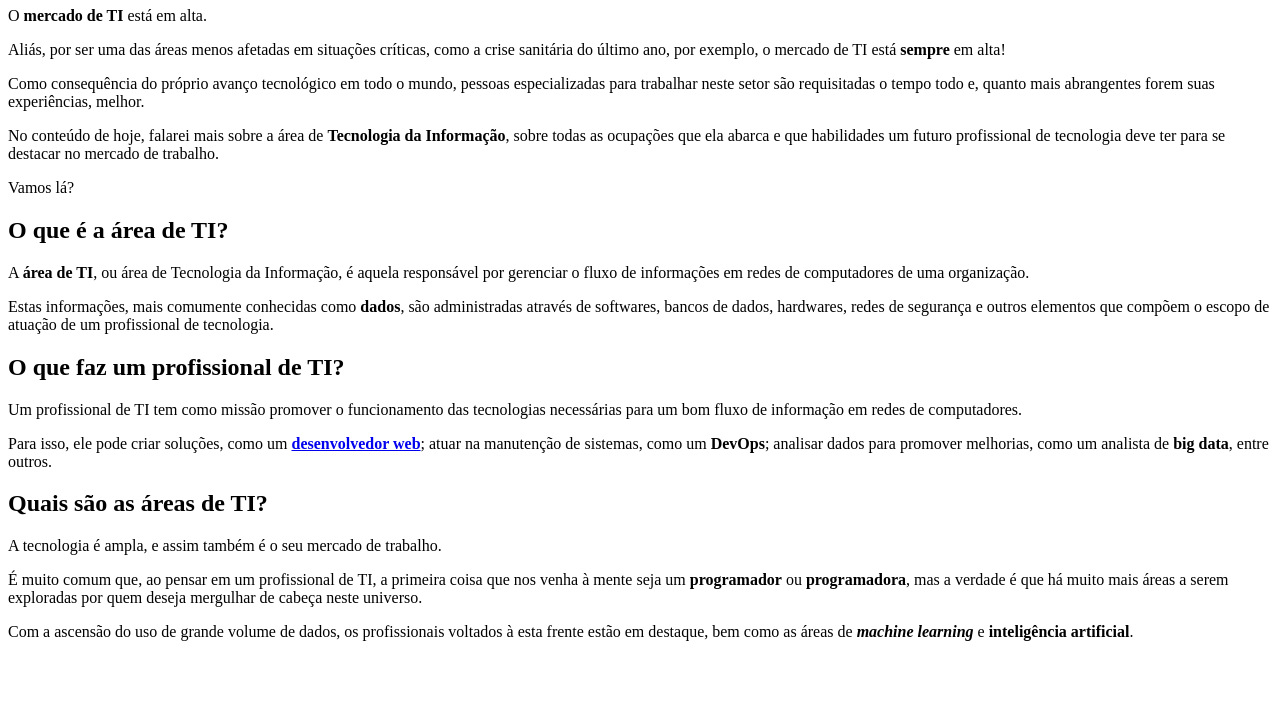
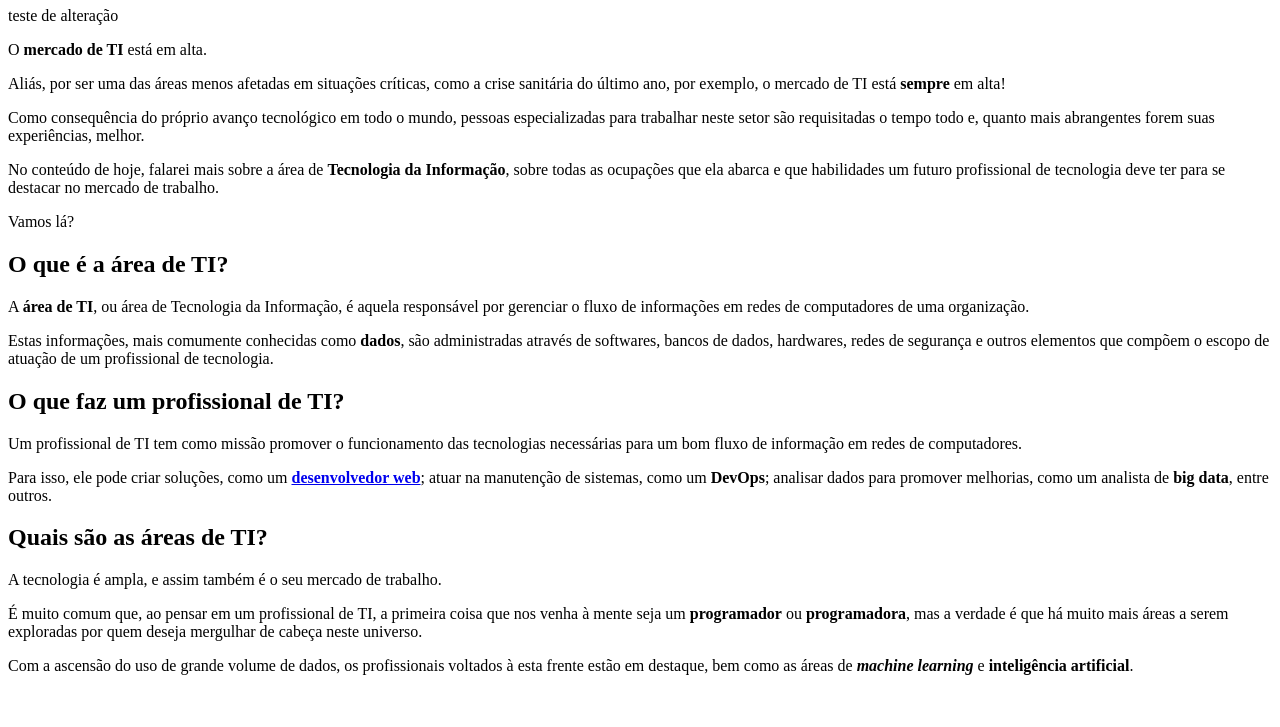
Before and after one commit to GuilhermeSchulz/html_marcacao_cabecalho, a plain HTML site: page index.html in a window 1280 px wide. Shown: the part 73-800 px from the top of the page. Drawn offline with Linux system fonts and the light colour scheme.

Commit message:
Adicionado mensagem de teste

```diff
--- a/index.html
+++ b/index.html
@@ -14,6 +14,7 @@
     <div>
         <h1>ÁREA DE TI: QUAL A ÁREA MAIS BEM PAGA E COMO INICIAR EM TI</h1>
         <div>
+            <p>teste de alteração</p>
             <p>O <strong>mercado de TI</strong> está em alta.</p>
             <p>Aliás, por ser uma das áreas menos afetadas em situações críticas, como a crise sanitária do último ano, por
             exemplo, o mercado de TI está <strong> sempre </strong> em alta!</p>
```
